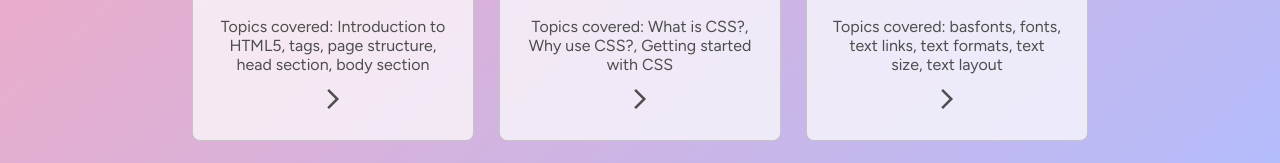
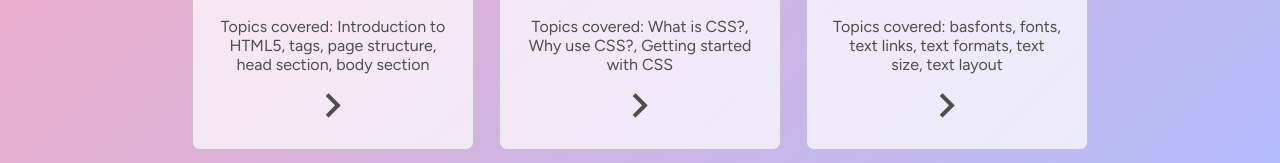
Before and after one commit to izicodes/HTML-CSS-Documentation, a plain HTML site: page index.html in a window 1280 px wide. Shown: the part 520-683 px from the top of the page. Drawn offline with nearby package versions, Linux system fonts and the light colour scheme; a web font is replaced by a local one.

Commit message:
Done styling the cards 🎊

```diff
--- a/assets/root.css
+++ b/assets/root.css
@@ -10,7 +10,7 @@ body {
     color: #4d4d4d;
     font-family: 'Figtree', sans-serif;
 	background: rgb(175,189,255);
-	background: -moz-linear-gradient(317deg, rgba(175,189,255,1) 0%, rgba(255,167,185,1) 100%);
+	background: -moz-linear-gradient(317deg, #afbdff 0%, rgba(255,167,185,1) 100%);
 	background: -webkit-linear-gradient(317deg, rgba(175,189,255,1) 0%, rgba(255,167,185,1) 100%);
 	background: linear-gradient(317deg, rgba(175,189,255,1) 0%, rgba(255,167,185,1) 100%);
 	height: 100%;
@@ -123,3 +123,15 @@ main {
 	min-height: 70px;
 	margin-top: 20px;
 }
+.card > span {
+	font-size: 1.7em;
+	border-radius: 50%;
+	padding: 5px;
+}
+.card > span > a {
+	padding: 0 20px;
+	font-weight: bold;
+}
+.card > span > a:hover {
+	color: #ff78c9;
+}
```
